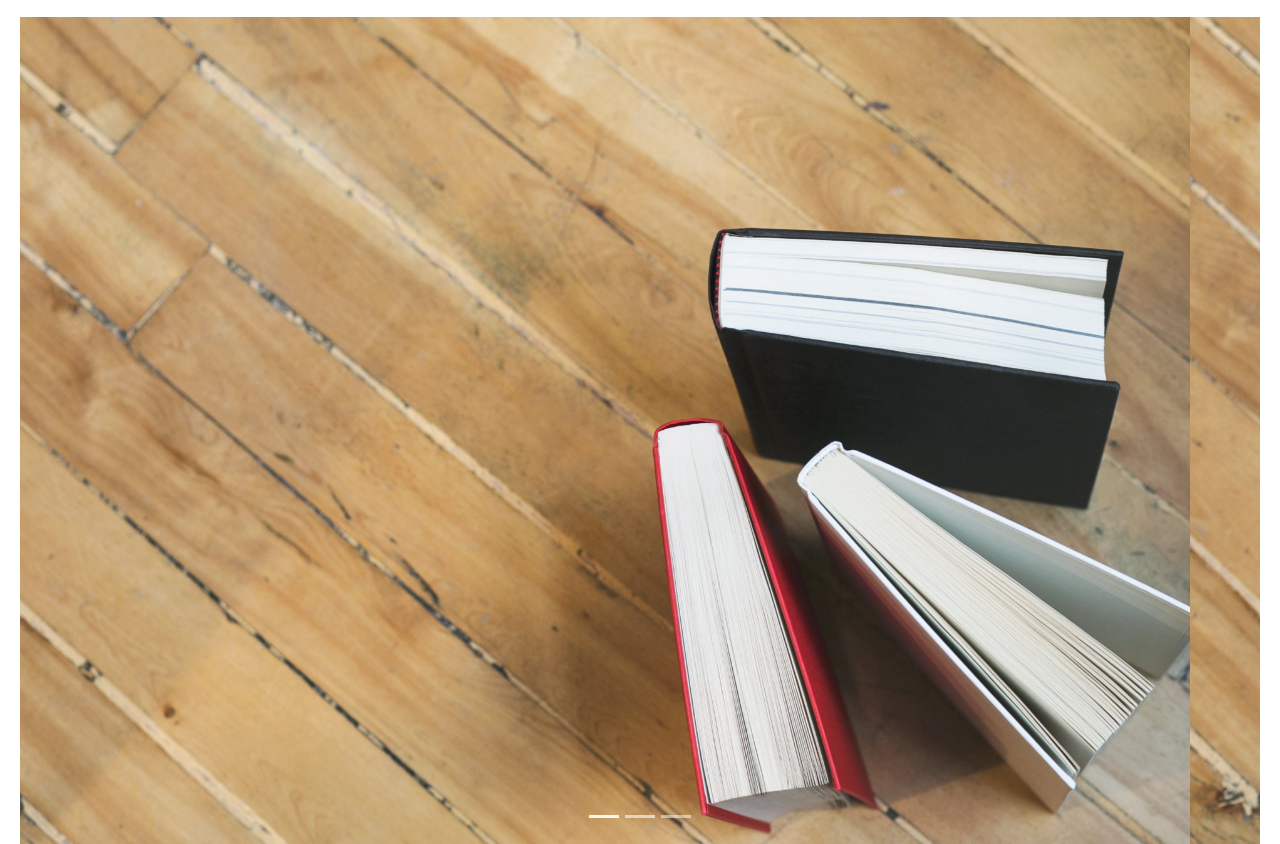
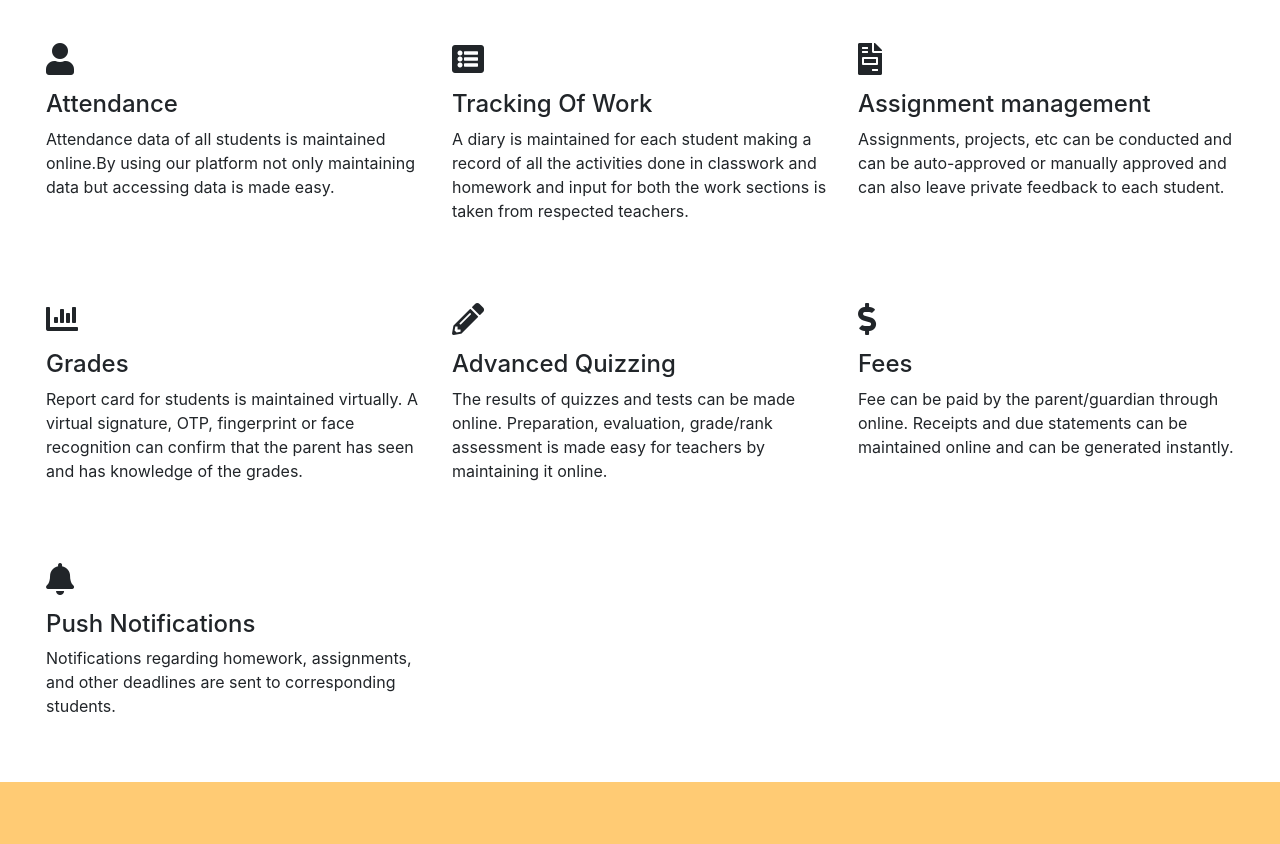
Before and after one commit to hithesh1214/webpage, a plain HTML site: page index.html in a window 1280 px wide. Shown: the part 1254-2098 px from the top of the page. Drawn offline with nearby package versions, Linux system fonts and the light colour scheme.

Commit message:
after meet

```diff
--- a/index.html
+++ b/index.html
@@ -6,6 +6,7 @@
     <meta name="viewport" content="width=device-width, initial-scale=1, shrink-to-fit=no">
 
     <!-- Bootstrap CSS -->
+    <link rel="stylesheet" href="https://use.fontawesome.com/releases/v5.13.1/css/all.css" integrity="sha384-xxzQGERXS00kBmZW/6qxqJPyxW3UR0BPsL4c8ILaIWXva5kFi7TxkIIaMiKtqV1Q" crossorigin="anonymous">
     <link rel="stylesheet" href="https://stackpath.bootstrapcdn.com/bootstrap/4.5.0/css/bootstrap.min.css" integrity="sha384-9aIt2nRpC12Uk9gS9baDl411NQApFmC26EwAOH8WgZl5MYYxFfc+NcPb1dKGj7Sk" crossorigin="anonymous">
     <link rel="stylesheet" href="styles.css">
     <link href="https://fonts.googleapis.com/css2?family=Kalam:wght@400;700&display=swap" rel="stylesheet">
@@ -45,10 +46,7 @@
          <div id="About">
            <div class="jumbotron">
 
-            <p>Lorem ipsum dolor sit amet consectetur adipisicing elit. Tempore recusandae perferendis enim est praesentium sunt.
-               Omnis asperiores placeat officiis, labore quisquam laudantium ex corporis nihil sit inventore vero accusantium quo?
-               Lorem ipsum dolor, sit amet consectetur adipisicing elit. Laborum totam sit voluptate, illo, perferendis nemo quia
-               dicta facilis nobis, voluptatibus quas tempore maxime quam sapiente error ex dolores et necessitatibus.
+            <p>Panther is an all-in-one learning management system (LMS), community portal and engagement platform for K–12 schools.
              </p>
            </div>
          </div>
@@ -92,24 +90,54 @@
                </div>
              </div>
            </div>
-          <div id="carouselExampleIndicators" class="carousel slide" data-ride="carousel">
-            <ol class="carousel-indicators">
-              <li data-target="#carouselExampleIndicators" data-slide-to="0" class="active"></li>
-              <li data-target="#carouselExampleIndicators" data-slide-to="1"></li>
-              <li data-target="#carouselExampleIndicators" data-slide-to="2"></li>
-            </ol>
-            <div class="carousel-inner">
-              <div class="carousel-item active">
-                <img src="images/hard-cover-books.jpg" class="d-block w-100">
+           <div class="container-fluid ">
+             <div class="row">
+              <div class="col-lg-4 col-sm-6 column">
+                <i class="fas fa-user fa-2x"></i>
+               <h4 class="h4">Attendance</h4>
+               <p>Attendance data of all students is maintained online.By using our platform not only maintaining data but accessing data is made easy.</p>
               </div>
-              <div class="carousel-item">
-                <img src="images/hard-cover-books.jpg" class="d-block w-100">
+              <div class="col-lg-4 col-sm-6 column">
+                <i class="fas fa-list-alt fa-2x"></i>
+                <h4 class="h4">Tracking Of Work</h4>
+                <p>A diary is maintained for each student making a record of all the activities done in classwork
+                  and homework and input for both the work sections is taken from respected teachers.</p>
               </div>
-              <div class="carousel-item">
-                <img src="images/hard-cover-books.jpg" class="d-block w-100">
+              <div class="col-lg-4 col-sm-6 column">
+                <i class="fas fa-file-invoice fa-2x"></i>
+                <h4 class="h4">Assignment management</h4>
+                <p>Assignments, projects, etc can be conducted and can be auto-approved or manually approved and
+                   can also leave private feedback to each student.</p>
               </div>
-            </div>
-         </div>
+             </div>
+             <div class="row">
+              <div class="col-lg-4 col-sm-6 column">
+                <i class="fas fa-chart-bar fa-2x"></i>
+               <h4 class="h4">Grades</h4>
+               <p> Report card for students is maintained virtually. A virtual signature, OTP,
+                 fingerprint or face recognition can confirm that the parent has seen and has knowledge of the grades.</p>
+              </div>
+              <div class="col-lg-4 col-sm-6 column">
+                <i class="fas fa-pencil-alt fa-2x"></i>
+                <h4 class="h4">Advanced Quizzing</h4>
+                <p>The results of quizzes and tests can be made online. Preparation, evaluation,
+                   grade/rank assessment is made easy for teachers by maintaining it online.</p>
+              </div>
+              <div class="col-lg-4 col-sm-6 column">
+                <i class="fas fa-dollar-sign fa-2x"></i>
+                <h4 class="h4">Fees</h4>
+                <p>Fee can be paid by the parent/guardian through online. Receipts and due statements
+                   can be maintained online and can be generated instantly.</p>
+              </div>
+             </div>
+             <div class="row">
+              <div class="col-lg-4 col-sm-6 column">
+                <i class="fas fa-bell fa-2x"></i>
+               <h4 class="h4">Push Notifications</h4>
+               <p> Notifications regarding homework, assignments, and other deadlines are sent to corresponding students.</p>
+              </div>
+             </div>
+           </div>
          <div id="Contact">
 
          </div>
--- a/styles.css
+++ b/styles.css
@@ -5,6 +5,17 @@ html{
     background-image: url("images/hard-cover-books.jpg");
     background-repeat: no-repeat;
     padding: 50px;
+}
+i{
+  margin-bottom: 15px;
+}
+.column{
+  text-align: left;
+  line-height: 1.5;
+}
+.row{
+  padding:1rem;
+  margin: 2rem 0;
 }
 .item{
   margin-right: 10px;
```
